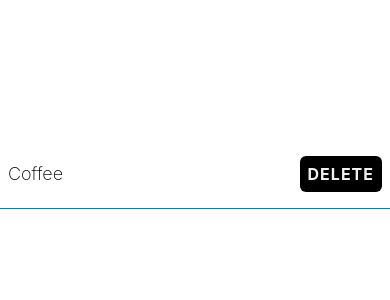
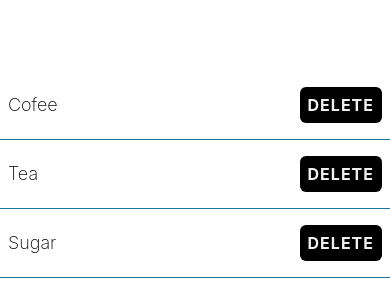
Before and after one commit to shamsdev01/native-1, a React Native app: screen / in a window 390 px wide. Shown: the part 248-548 px from the top of the page. Built offline with nearby package versions, Linux system fonts and the light colour scheme.

Commit message:
Add ShoppingListItem component with delete functionality

```diff
--- a/App.tsx
+++ b/App.tsx
@@ -1,37 +1,16 @@
-import { StyleSheet, Text, View,Alert, Button, TouchableOpacity, Pressable } from "react-native";
-import { theme } from "./theme";
+import { StyleSheet, View } from "react-native";
+import { ShoppingListItem } from "./components/ShoppingListitme";
 
 
 
  export default function App() {
 
-  // Delete button Function
-  const handleDelete = () => {
-    Alert.alert("Are you sure you want to delete this item?","It will be gone Forever",[
-      {
-        text: "yes",
-        onPress: () => console.log("Item deleted"),
-      },
-      {
-        text: "cancel",
-        onPress: () => console.log("Item not deleted"),
-      },
-    ]);
-  };
 
    return (
      <View style={styles.container}>
-
-      {/* <Button title="Press me" onPress={() => alert("Button pressed")} /> */}
-      <View style={styles.itemContainer}>
-        <Text style={styles.itemText}>Coffee</Text>
-        <TouchableOpacity
-         style={styles.button}
-         onPress={handleDelete}
-         >
-     <Text style={styles.buttonText}>Delete</Text>
-     </TouchableOpacity>
-       </View>
+        <ShoppingListItem name="Cofee" />
+        <ShoppingListItem  name="Tea"/>
+        <ShoppingListItem name="Sugar " />
      </View>
    );
   }
@@ -41,29 +20,5 @@
      backgroundColor: "#fff",
      justifyContent: "center",
    },
-  itemContainer: {
-    paddingVertical: 16,
-    paddingHorizontal: 8,
-    borderBottomColor: "#1a759f",
-    borderBottomWidth: 1,
-    flexDirection: "row",
-    alignItems: "center",
-   justifyContent: "space-between",
-  },
-  itemText: {
-    fontSize: 18,
-    fontWeight: "200",
-  },
-  button: {
-    backgroundColor: theme.colorBlack,
-    padding: 8,
-    borderRadius: 6,
-  },
-  buttonText: {
-    color: theme.colorWhite,
-    fontSize: 16,
-    fontWeight: "bold",
-    textTransform: "uppercase",
-    letterSpacing: 1,
-  },
+
  });
--- /dev/null
+++ b/components/ShoppingListitme.tsx
@@ -0,0 +1,71 @@
+import { Alert, StyleSheet, Text, TouchableOpacity, View } from "react-native";
+import { theme } from "../theme";
+
+type props = {
+    name: string;
+}
+
+export function ShoppingListItem({ name }: props) {
+
+      // Delete button Function
+      const handleDelete = () => {
+        Alert.alert(
+            `Are you sure you want to delete ${name}?` ,
+            "It will be gone Forever",
+            [
+          {
+            text: "yes",
+            onPress: () => console.log("Item deleted"),
+          },
+          {
+            text: "cancel",
+            onPress: () => console.log("Item not deleted"),
+          },
+        ]);
+      };
+
+  return (
+     <View style={styles.itemContainer}>
+            <Text style={styles.itemText}>{name}</Text>
+            <TouchableOpacity
+             style={styles.button}
+             onPress={handleDelete}
+             >
+         <Text style={styles.buttonText}>Delete</Text>
+         </TouchableOpacity>
+           </View>
+  );
+}
+
+const styles = StyleSheet.create({
+    container: {
+      flex: 1,
+     backgroundColor: "#fff",
+     justifyContent: "center",
+   },
+  itemContainer: {
+    paddingVertical: 16,
+    paddingHorizontal: 8,
+    borderBottomColor: "#1a759f",
+    borderBottomWidth: 1,
+    flexDirection: "row",
+    alignItems: "center",
+   justifyContent: "space-between",
+  },
+  itemText: {
+    fontSize: 18,
+    fontWeight: "200",
+  },
+  button: {
+    backgroundColor: theme.colorBlack,
+    padding: 8,
+    borderRadius: 6,
+  },
+  buttonText: {
+    color: theme.colorWhite,
+    fontSize: 16,
+    fontWeight: "bold",
+    textTransform: "uppercase",
+    letterSpacing: 1,
+  },
+ });
```
Also changed, not shown: 1 other file (tests, documents, lock files or other folders).
